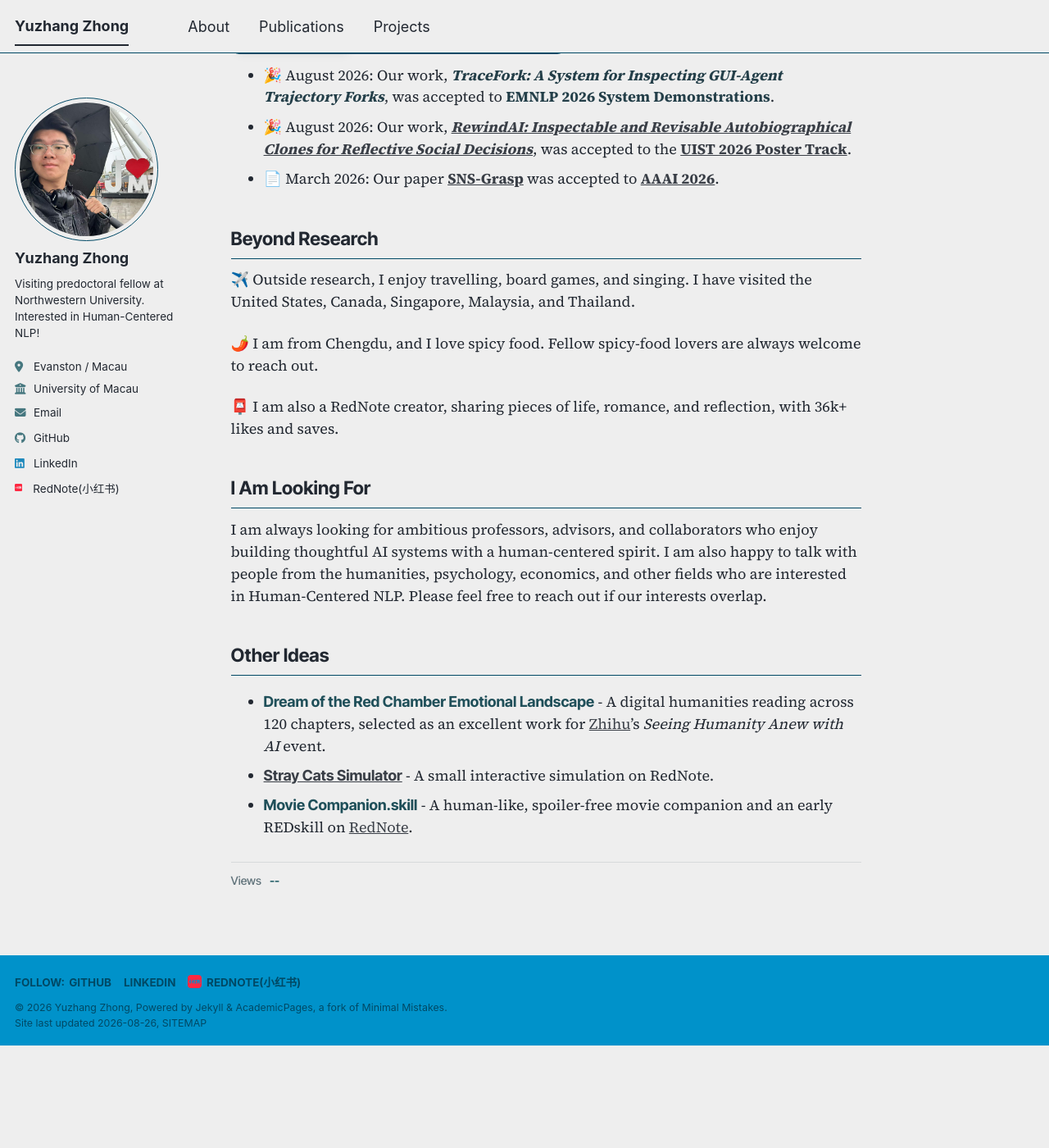
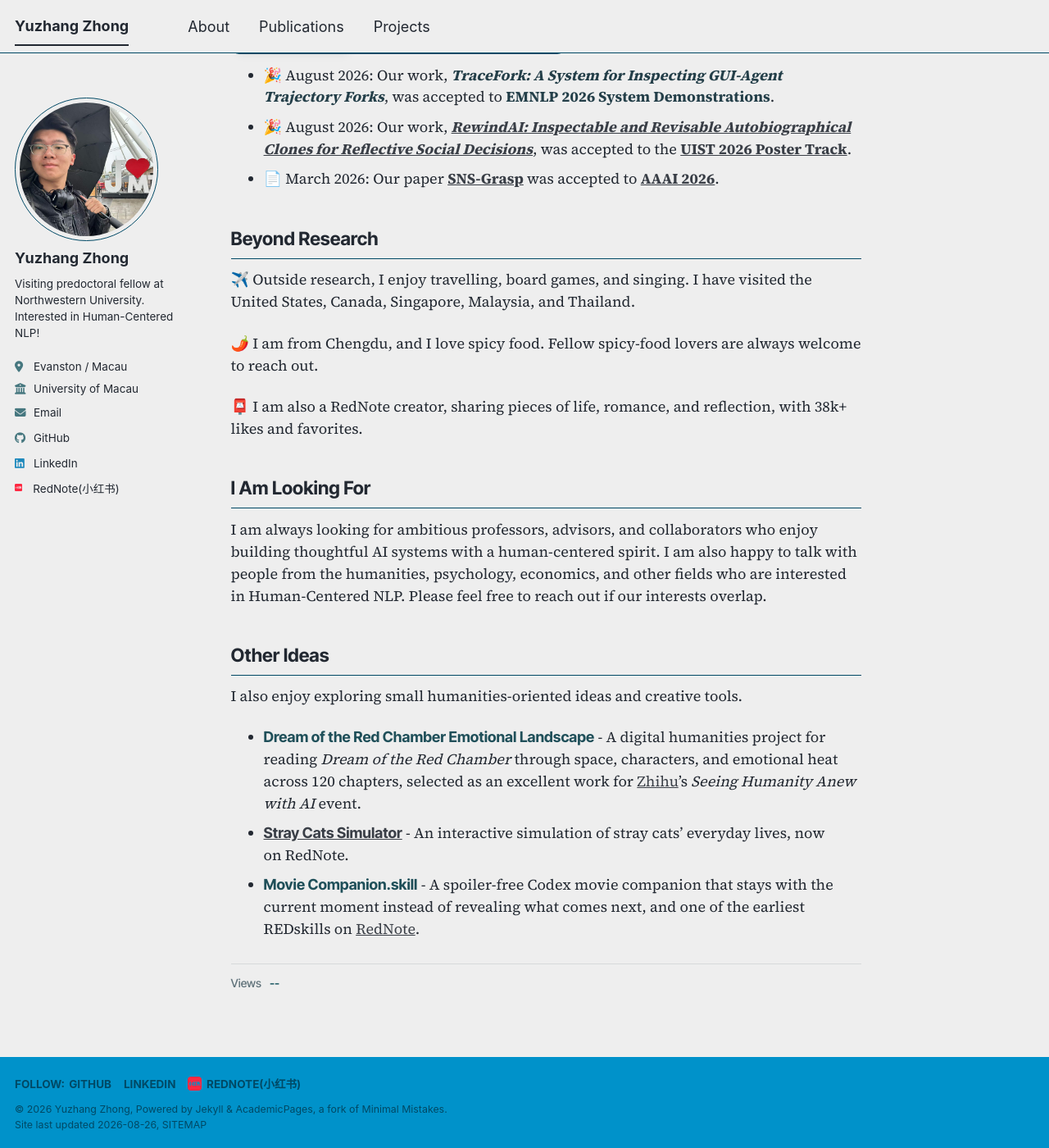
Before and after one commit to yuzhang-zhong/yuzhang-zhong.github.io, a Jekyll site: the page built from _pages/about.md, in a window 1280 px wide and 1400 px high, scrolled down 1408 px. Shown: the whole window at 82% size. Built offline with Jekyll 4.4.1, drawn with Linux system fonts in a browser that asks for light colours; comment, search, counter and statistics services are not loaded; a style sheet for code colours, icons or effects is not loaded; before the commit the page ends 2683 px from its top, so only the background shows below that.

Commit message:
Refresh RedNote and other ideas copy

```diff
--- a/_pages/about.md
+++ b/_pages/about.md
@@ -95,7 +95,7 @@ visited the United States, Canada, Singapore, Malaysia, and Thailand.
 welcome to reach out.
 
 📮 I am also a RedNote creator, sharing pieces of life, romance, and reflection,
-with 36k+ likes and saves.
+with 38k+ likes and favorites.
 
 ## I Am Looking For
 
@@ -107,9 +107,11 @@ our interests overlap.
 
 <h2 id="other-ideas">Other Ideas</h2>
 
-- <span class="project-name">Dream of the Red Chamber Emotional Landscape</span> - A digital humanities reading across 120 chapters, selected as an excellent work for <a href="https://www.zhihu.com/">Zhihu</a>'s <em>Seeing Humanity Anew with AI</em> event.
-- <span class="project-name"><a href="https://xhslink.cn/o/8ZPbU0fkkqT">Stray Cats Simulator</a></span> - A small interactive simulation on RedNote.
-- <span class="project-name">Movie Companion.skill</span> - A human-like, spoiler-free movie companion and an early REDskill on <a href="https://www.xiaohongshu.com/">RedNote</a>.
+I also enjoy exploring small humanities-oriented ideas and creative tools.
+
+- <span class="project-name">Dream of the Red Chamber Emotional Landscape</span> - A digital humanities project for reading <em>Dream of the Red Chamber</em> through space, characters, and emotional heat across 120 chapters, selected as an excellent work for <a href="https://www.zhihu.com/">Zhihu</a>'s <em>Seeing Humanity Anew with AI</em> event.
+- <span class="project-name"><a href="https://xhslink.cn/o/8ZPbU0fkkqT">Stray Cats Simulator</a></span> - An interactive simulation of stray cats' everyday lives, now on RedNote.
+- <span class="project-name">Movie Companion.skill</span> - A spoiler-free Codex movie companion that stays with the current moment instead of revealing what comes next, and one of the earliest REDskills on <a href="https://www.xiaohongshu.com/">RedNote</a>.
 
 <div class="visitor-counter" aria-label="Homepage visitor counter">
   <span>Views</span>
```
